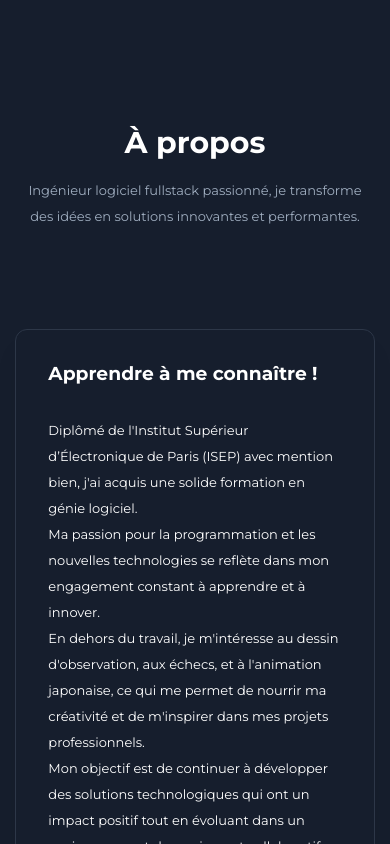
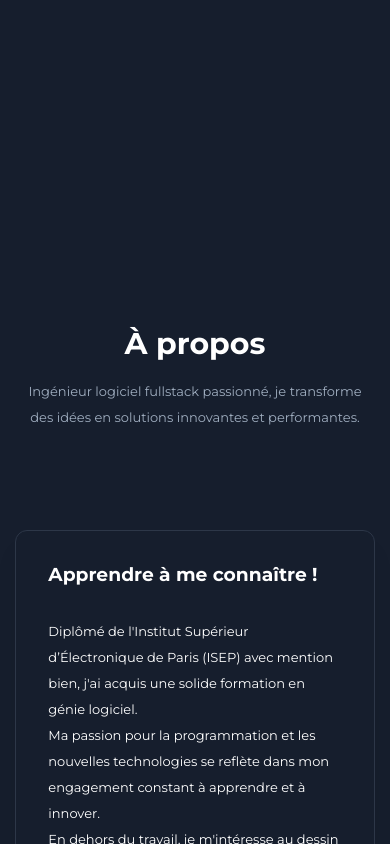
Before and after one commit to antoineTsinga/portfolio, a React (Create React App) app: page / in a window 390 px wide. Shown: the part 720-1564 px from the top of the page. Built offline with nearby package versions, Linux system fonts and the light colour scheme.

Commit message:
padding between header and about section

```diff
--- a/src/App.css
+++ b/src/App.css
@@ -18,6 +18,12 @@
 .firstview{
   display: flex;
   flex-direction: column;
+  margin-bottom: 30vh;
+  max-width: 1200px;
+  min-height: 100vh;
+  margin: auto;
+  margin-bottom: 20vh;
+  overflow: hidden;
   /* border: 1px solid white; */
 }
 
--- a/src/App.js
+++ b/src/App.js
@@ -30,7 +30,7 @@ function App() {
   return (
     <div className="App">
       <Analytics />
-      <div className="firstview section" id="home">
+      <div className="firstview" id="home">
         <Navbar />
         <Header />
       </div>
--- a/src/components/experiences/CardExperiences.css
+++ b/src/components/experiences/CardExperiences.css
@@ -5,7 +5,7 @@
     /* background: rgba(255,255,255, 0.3); */
     box-sizing: border-box;
     transition: all 1s;
-    color: rgb(213, 215, 222);;
+    color: rgb(213, 215, 222);
 
 }
 
--- a/src/components/experiences/Experiences.css
+++ b/src/components/experiences/Experiences.css
@@ -1,6 +1,7 @@
 .experiences{
     /* border: 1px solid white; */
     margin-bottom: 30vh;
+    padding: 2rem;
 }
 
 .experiences h2 {
--- a/src/components/header/Header.css
+++ b/src/components/header/Header.css
@@ -6,7 +6,6 @@
     display: flex;
     flex-direction: column;
     justify-content: center;
-
 
 }
 
--- a/src/components/profile/Profile.css
+++ b/src/components/profile/Profile.css
@@ -2,12 +2,8 @@
 .profil{
     min-width: 250px;
     margin-bottom: 30vh;
-    display: flex;
-    flex-direction: column;
-    justify-content: center;
-    align-items: center;
-    /* padding: 2rem 0; */
-    /* border: 1px solid white */
+    /* border: 1px solid white; */
+    padding: 2rem 0;
   }
   .profil h2 {
     font-size: 50px;
@@ -74,6 +70,9 @@
 
 
 @media screen and (max-width:900px) {
+  .profil{
+    padding: 2rem 0;
+  }
 
   .profil p {
     font-size: 13px;
```
